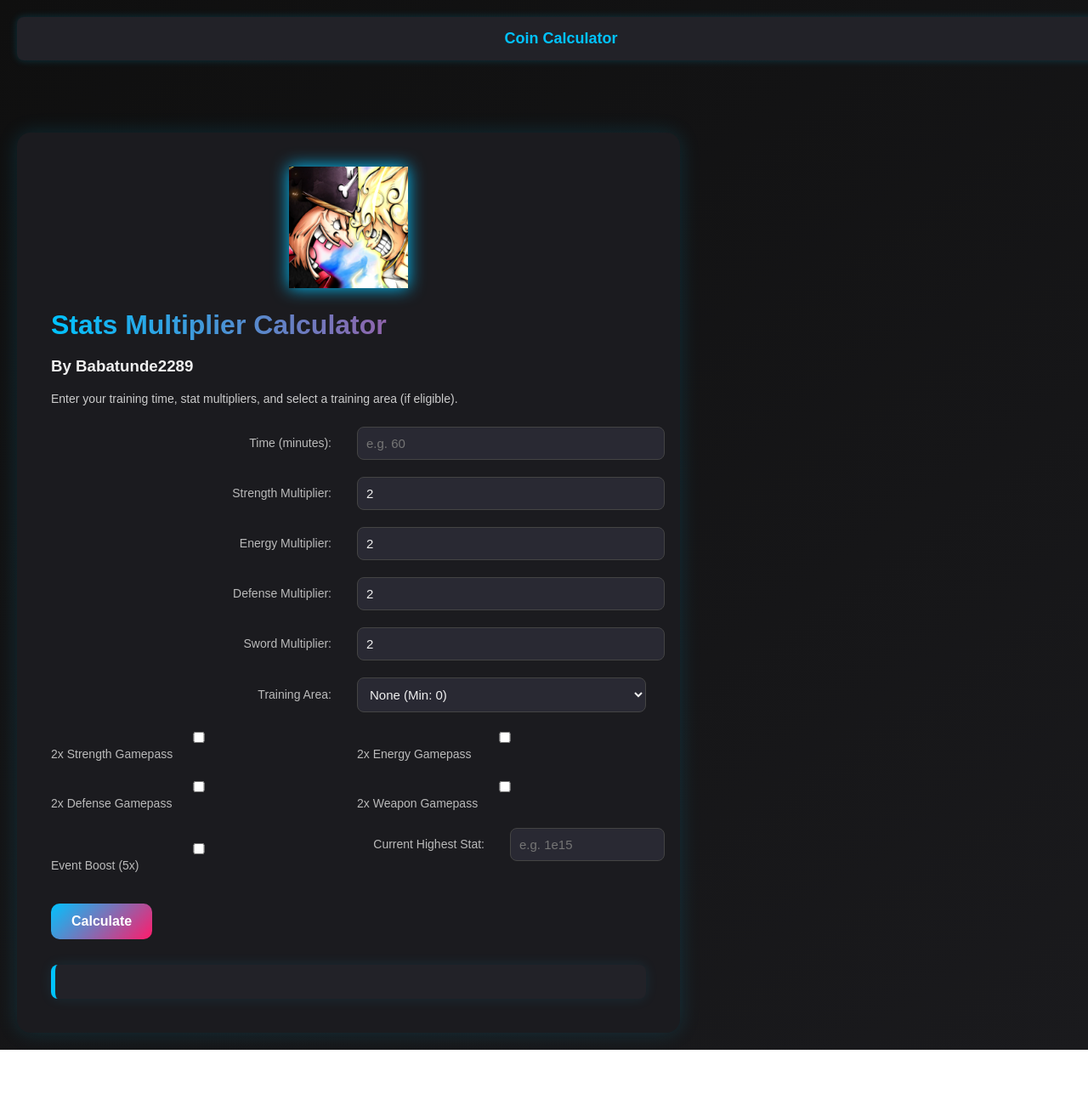
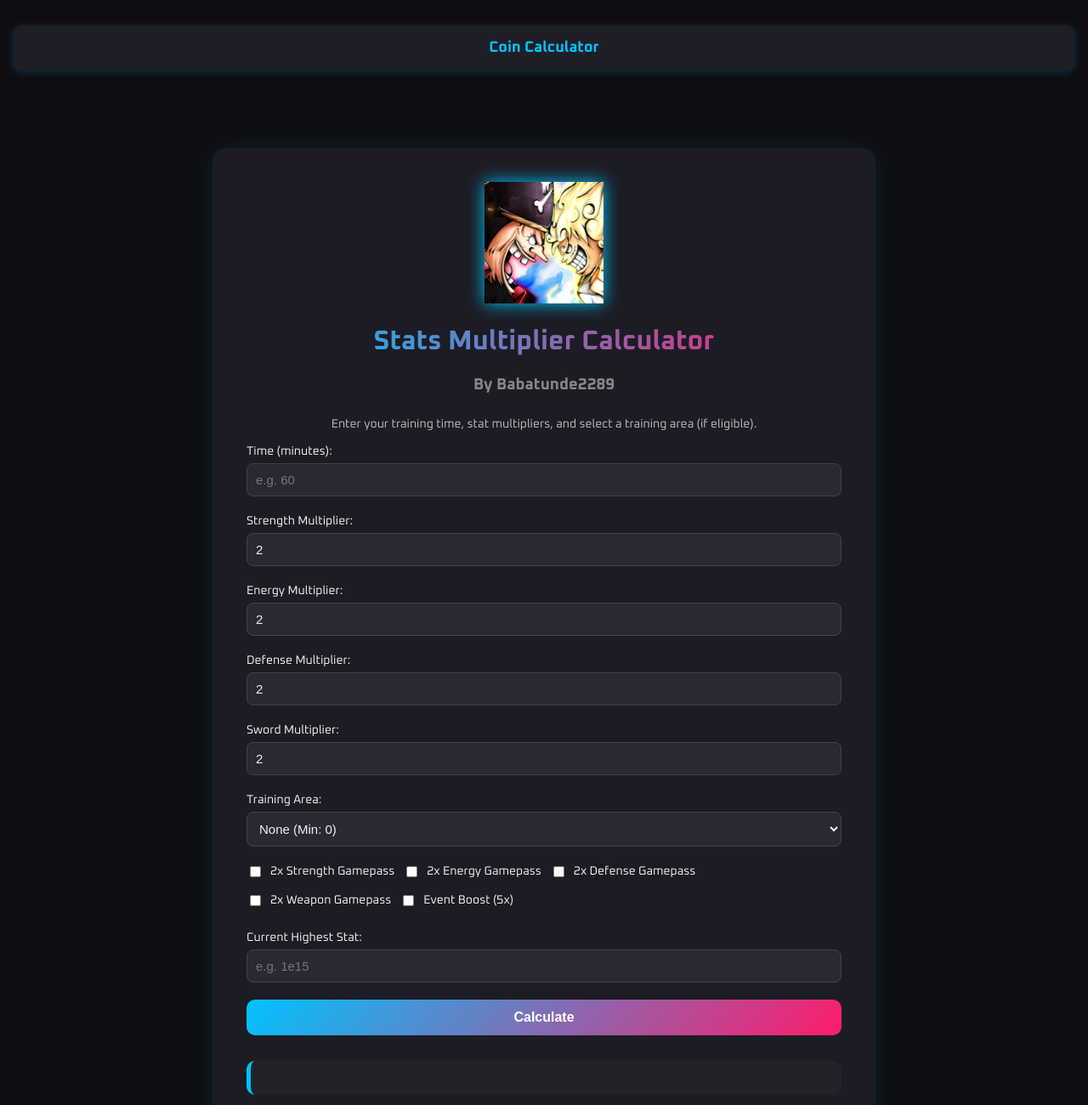
Before and after one commit to coderinthering/animesimcalc, a plain HTML site: page index.html in a window 1280 px wide. Shown: the top 1300 px of the page at 85% size. Before the commit the page ends 1235 px from the top, so only its background shows below. Drawn offline with Linux system fonts and the light colour scheme.

Commit message:
Update index.html

```diff
--- a/index.html
+++ b/index.html
@@ -5,112 +5,132 @@
   <meta charset="UTF-8" />
   <meta name="viewport" content="width=device-width, initial-scale=1.0" />
   <title>Stats Multiplier Calculator</title>
-
+  <link href="https://fonts.googleapis.com/css2?family=Oxanium:wght@400;700&display=swap" rel="stylesheet">
   <style>
     body {
+      margin: 0;
       font-family: 'Oxanium', sans-serif;
-      background: linear-gradient(145deg, #0f0f0f, #1a1a1d);
-      margin: 0;
-      padding: 20px;
+      background: #0e0e12;
       color: #f0f0f0;
       display: flex;
-      justify-content: center;
-      align-items: flex-start;
-      min-height: 100vh;
       flex-direction: column;
+      align-items: center;
+      padding: 30px;
     }
 
     .navbar {
-      background-color: #222228;
       width: 100%;
-      padding: 15px 20px;
+      background: #1e1e26;
+      padding: 15px;
       text-align: center;
-      box-shadow: 0 0 10px rgba(0, 200, 255, 0.2);
-      border-radius: 8px;
-      margin-bottom: 30px;
+      box-shadow: 0 2px 10px rgba(0, 195, 255, 0.2);
+      border-radius: 10px;
+      margin-bottom: 25px;
     }
 
     .navbar a {
       color: #00c3ff;
-      font-size: 18px;
-      margin: 0 15px;
       text-decoration: none;
       font-weight: bold;
+      font-size: 18px;
+      margin: 0 10px;
     }
 
-    .navbar a:hover {
-      text-decoration: underline;
+    marquee {
+      margin-bottom: 20px;
+      color: #cccccc;
     }
 
     .container {
-      background: #1b1b1f;
+      background: #1c1c24;
       padding: 40px;
       border-radius: 16px;
-      box-shadow: 0 0 25px rgba(0, 200, 255, 0.15);
+      box-shadow: 0 0 30px rgba(0, 195, 255, 0.1);
       max-width: 700px;
       width: 100%;
-      transition: all 0.3s ease;
+    }
+
+    .container img {
+      display: block;
+      margin: 0 auto 25px;
+      max-width: 140px;
+      filter: drop-shadow(0 0 10px #00c3ff);
     }
 
     h1 {
+      text-align: center;
       font-size: 32px;
-      margin-bottom: 8px;
       background: linear-gradient(90deg, #00c3ff, #ff1b6b);
       -webkit-background-clip: text;
       -webkit-text-fill-color: transparent;
+      margin-bottom: 10px;
+    }
+
+    h3 {
+      text-align: center;
+      margin-bottom: 25px;
+      color: #888;
     }
 
     p {
-      color: #cccccc;
       font-size: 14px;
-      margin-bottom: 25px;
+      color: #bbb;
+      text-align: center;
     }
 
     .form-group {
-      display: grid;
-      grid-template-columns: 1fr 1fr;
-      gap: 20px;
+      display: flex;
+      flex-direction: column;
       margin-bottom: 20px;
-      align-items: center;
     }
 
     label {
+      margin-bottom: 5px;
       font-size: 14px;
-      text-align: right;
-      color: #bbbbbb;
-      padding-right: 10px;
     }
 
     input,
     select {
-      background-color: #292933;
+      background: #292933;
       border: 1px solid #444;
+      border-radius: 8px;
+      padding: 10px;
       color: #f0f0f0;
-      padding: 10px;
       font-size: 15px;
-      border-radius: 8px;
-      width: 100%;
-      transition: border-color 0.3s ease, box-shadow 0.3s ease;
     }
 
     input:focus,
     select:focus {
       border-color: #00c3ff;
-      box-shadow: 0 0 8px rgba(0, 200, 255, 0.3);
       outline: none;
+      box-shadow: 0 0 8px rgba(0, 195, 255, 0.4);
+    }
+
+    .checkbox-group {
+      display: flex;
+      flex-wrap: wrap;
+      gap: 10px;
+      margin-bottom: 20px;
+    }
+
+    .checkbox-group label {
+      display: flex;
+      align-items: center;
+      gap: 8px;
+      font-size: 14px;
     }
 
     button {
       background: linear-gradient(135deg, #00c3ff, #ff1b6b);
-      color: white;
+      color: #fff;
       font-size: 16px;
       font-weight: bold;
-      padding: 12px 24px;
+      padding: 12px;
       border: none;
       border-radius: 10px;
       cursor: pointer;
-      margin-top: 10px;
-      transition: transform 0.2s ease, box-shadow 0.2s ease;
+      transition: all 0.2s ease;
+      width: 100%;
     }
 
     button:hover {
@@ -120,42 +140,31 @@
 
     .result {
       margin-top: 30px;
-      background-color: #222228;
+      background: #222228;
+      padding: 20px;
       border-left: 5px solid #00c3ff;
-      padding: 20px;
-      border-radius: 8px;
-      font-size: 16px;
-      color: #ffffff;
-      box-shadow: 0 0 15px rgba(0, 195, 255, 0.1);
-    }
-
-    .result p {
-      margin: 10px 0;
+      border-radius: 10px;
     }
 
     @media (max-width: 600px) {
       .form-group {
-        grid-template-columns: 1fr;
-        text-align: left;
-      }
-
-      label {
-        text-align: left;
+        flex-direction: column;
       }
     }
   </style>
 </head>
 
 <body>
-  <!-- Navbar -->
   <div class="navbar">
     <a href="index2.html">Coin Calculator</a>
   </div>
-  <marquee><p>Trading Value Calculator Coming Soon! Dm "urmumscouch" for suggestions and bug reports! Thank you to Nick for making this project possible! </p></marquee>
+
+  <marquee>
+    <p>Trading Value Calculator Coming Soon! Dm "urmumscouch" for suggestions and bug reports! Thank you to Nick for making this project possible!</p>
+  </marquee>
 
   <div class="container">
-    <img src="image1.png" alt="Anime Simulator Logo" style="max-width: 140px; display: block; margin: 0 auto 25px; filter: drop-shadow(0 0 10px #00c3ff);" />
-
+    <img src="image1.png" alt="Anime Simulator Logo">
     <h1>Stats Multiplier Calculator</h1>
     <h3>By Babatunde2289</h3>
     <p>Enter your training time, stat multipliers, and select a training area (if eligible).</p>
@@ -189,34 +198,24 @@
       <label for="trainingArea">Training Area:</label>
       <select id="trainingArea"></select>
     </div>
-    <div class="form-group" style="grid-template-columns: 1fr 1fr;">
-  <div>
+
+    <div class="checkbox-group">
       <label><input type="checkbox" id="doubleStrength"> 2x Strength Gamepass</label>
-  </div>
-  <div>
       <label><input type="checkbox" id="doubleEnergy"> 2x Energy Gamepass</label>
-  </div>
-  <div>
       <label><input type="checkbox" id="doubleDefense"> 2x Defense Gamepass</label>
-  </div>
-  <div>
       <label><input type="checkbox" id="doubleSword"> 2x Weapon Gamepass</label>
-  </div>
-      <div style="margin-top: 10px;">
       <label><input type="checkbox" id="eventBoost"> Event Boost (5x)</label>
     </div>
+
     <div class="form-group">
       <label for="currentStat">Current Highest Stat:</label>
       <input type="number" id="currentStat" placeholder="e.g. 1e15" required>
-      </div>
     </div>
 
     <button onclick="calculateGains()">Calculate</button>
 
     <div class="result" id="result"></div>
   </div>
-
-  <!-- Your existing HTML structure stays the same -->
 
   <script>
     const trainingAreas = [
```
Lines whose indentation alone changed are shown as unchanged.
